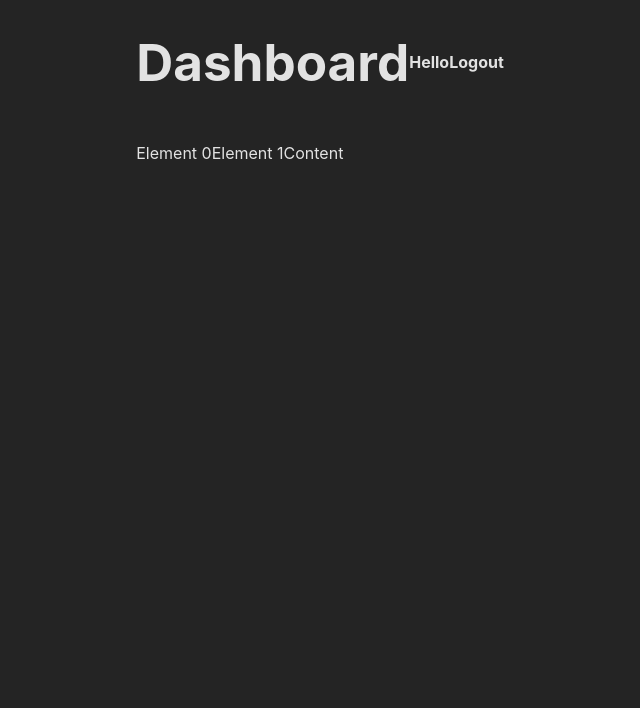
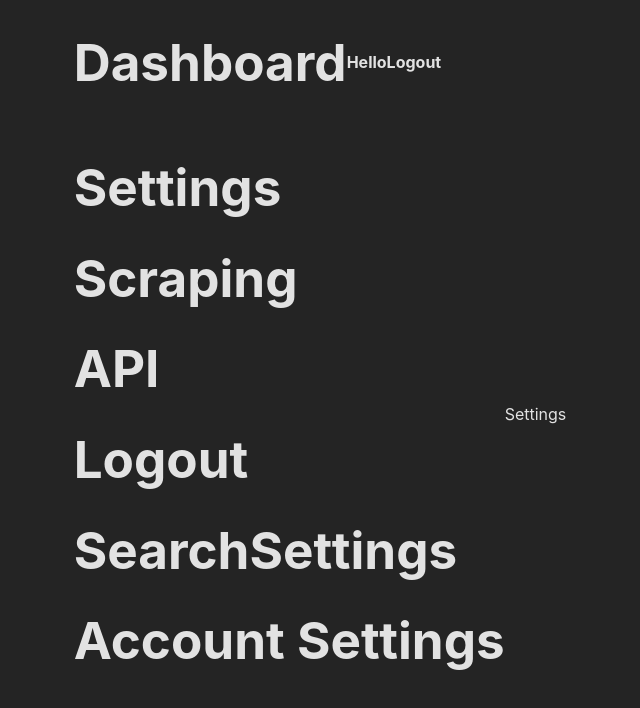
Before and after one commit to Jfreyer99/youtube-searchpage, a React (Vite) app: page /Dashboard in a window 1280 px wide. Shown: the top 708 px of the page, without its empty margins (320-960 px from the left). Built offline with nearby package versions, Linux system fonts and the light colour scheme; no server answers.

Commit message:
implemented Dashboard logic

```diff
--- a/src/components/API.tsx
+++ b/src/components/API.tsx
@@ -6,7 +6,7 @@ interface APIProps {
 
 const API:FC<APIProps> = (props) => {
     return (<>
-        <p>Settings</p>
+        <p>API</p>
     </>)
 }
 
--- /dev/null
+++ b/src/components/Account.tsx
@@ -0,0 +1,15 @@
+import { FC } from "react"
+
+interface AccountProps{
+
+}
+
+const Account:FC<AccountProps> = () => {
+    return(
+        <>
+        Account
+        </>
+    )
+}
+
+export default Account
--- a/src/components/Dashboard.tsx
+++ b/src/components/Dashboard.tsx
@@ -1,17 +1,38 @@
 import { useAuth } from "../hooks/useAuth"
 import { useNavigate } from "react-router-dom";
 import { logout } from "../api/axios";
-import { DashboardList } from "./DashboardList";
-import DashboardContent from "./DashboardContent";
 import { FC, useState } from "react";
 
 import style from "./dashboard.module.css"
+
+import API from "./API";
+import Logout from "./Logout";
+import Settings from "./Settings";
+import Scraping from "./Scraping"
+import SearchSettings from "./SearchSettings";
+
+import DashboardContent from "./DashboardContent";
+import DashboardList from "./DashboardList";
+import DashboardComponent from "../types/DashboardComponent.d";
+import DashBoardComponentList from "../types/DashboardComponentsList.d";
+import Account from "./Account";
 
 const Dashboard:FC = () => {
 
     const {auth, username, email} = useAuth(undefined, "/Login");
 
-    const[currentComponent, setCurrentComponent] = useState("");
+    const[components] = useState<DashBoardComponentList>
+    ({
+    list :
+    [{"name": "Settings", "component": <Settings></Settings>},
+    {"name": "Scraping", "component": <Scraping></Scraping>},
+    {"name": "API", "component": <API></API>},
+    {"name": "Logout", "component": <Logout></Logout>},
+    {"name": "SearchSettings", "component": <SearchSettings></SearchSettings>},
+    {"name": "Account Settings", "component": <Account></Account>},
+    ]});
+
+    const[currentComponent, setCurrentComponent] = useState<DashboardComponent>({ name: "Settings", component: <Settings></Settings> });
 
     const navigate = useNavigate();
 
@@ -32,8 +53,8 @@ const Dashboard:FC = () => {
             <h2 onClick={handleLogout}>Logout</h2>
         </div>
         <div id={style.dashboardWrapper}>
-            <DashboardList listElements={["asdf","asdf"]}></DashboardList>
-            <DashboardContent></DashboardContent>
+            <DashboardList components={components} setComponent={setCurrentComponent}></DashboardList>
+            <DashboardContent currentComponent={currentComponent}></DashboardContent>
         </div>
     </>
     )
--- a/src/components/DashboardContent.tsx
+++ b/src/components/DashboardContent.tsx
@@ -1,16 +1,17 @@
 import { FC } from "react"
-
-
+import DashboardComponent from "../types/DashboardComponent.d"
 
 interface DashboardContentProps {
-
+    currentComponent: DashboardComponent
 }
 
+const DashboardContent:FC<DashboardContentProps> = (props) => {
 
-const DashboardContent:FC<DashboardContentProps> = (props) => {
     return(
-        <>Content</>
-    )
+        <>
+            {props.currentComponent.component}
+        </>
+        )
 }
 
 export default DashboardContent
--- a/src/components/DashboardList.tsx
+++ b/src/components/DashboardList.tsx
@@ -1,14 +1,30 @@
-import { FC } from "react"
+import { FC, useEffect } from "react"
+import DashBoardComponentList from "../types/DashboardComponentsList.d"
+import DashboardComponent from "../types/DashboardComponent.d"
+import DashboardListItem from "./DashboardListItem"
 
 interface DashboardListProps {
-    listElements: string[]
+    components: DashBoardComponentList,
+    setComponent: React.Dispatch<React.SetStateAction<DashboardComponent>>
 }
 
-export const DashboardList:FC<DashboardListProps> = (props) => {
+const DashboardList:FC<DashboardListProps> = (props) => {
 
+    const handleContentChange = (e : React.MouseEvent, elementName: string) => {
+        let ele : JSX.Element;
+        for(const element of props.components["list"]){
+            if(element.name === elementName){
+                ele = element.component
+                props.setComponent({"name": elementName, "component": ele})
+                break;
+            }
+        }
+    }
 
     return(
-    <>
-    {props.listElements.map((ele, index) => <p key={index}> Element {index}</p>)}
-    </>)
+    <div>
+    {props.components["list"].map((ele, index) => <DashboardListItem handleClick={handleContentChange} key={index} itemName={ele.name}></DashboardListItem> )}
+    </div>)
 }
+
+export default DashboardList
--- /dev/null
+++ b/src/components/DashboardListItem.tsx
@@ -0,0 +1,23 @@
+import { FC } from "react"
+
+interface DashboardItemProps {
+    itemName: string,
+    handleClick: (e: React.MouseEvent, element: string) => void
+}
+
+
+const DashboardListItem:FC<DashboardItemProps> = (props) => {
+
+
+    const handleOnClick = (e: React.MouseEvent) => {
+        props.handleClick(e, props.itemName);
+    }
+
+    return(
+        <div onClick={handleOnClick}>
+            <h1>{props.itemName}</h1>
+        </div>
+    )
+}
+
+export default DashboardListItem
--- a/src/components/Logout.tsx
+++ b/src/components/Logout.tsx
@@ -6,7 +6,7 @@ interface LogoutProps {
 
 const Logout:FC<LogoutProps> = (props) => {
     return (<>
-        <p>Settings</p>
+        <p>Logout</p>
     </>)
 }
 
--- a/src/components/Scraping.tsx
+++ b/src/components/Scraping.tsx
@@ -6,7 +6,7 @@ interface ScrapingProps {
 
 const Scraping:FC<ScrapingProps> = (props) => {
     return (<>
-        <p>Settings</p>
+        <p>Scraping</p>
     </>)
 }
 
--- a/src/components/SearchSettings.tsx
+++ b/src/components/SearchSettings.tsx
@@ -6,7 +6,7 @@ interface SearchSettingsProps {
 
 const SearchSettings:FC<SearchSettingsProps> = (props) => {
     return (<>
-        <p>Settings</p>
+        <p>SearchBar Settings</p>
     </>)
 }
 
--- /dev/null
+++ b/src/types/DashboardComponent.d.tsx
@@ -0,0 +1,4 @@
+export default interface DashboardComponent{
+        name: string,
+        component: JSX.Element
+}
--- /dev/null
+++ b/src/types/DashboardComponentsList.d.tsx
@@ -0,0 +1,5 @@
+import DashboardComponent from './DashboardComponent.d'
+
+export default interface DashBoardComponentList {
+    list: DashboardComponent[]
+}
```
